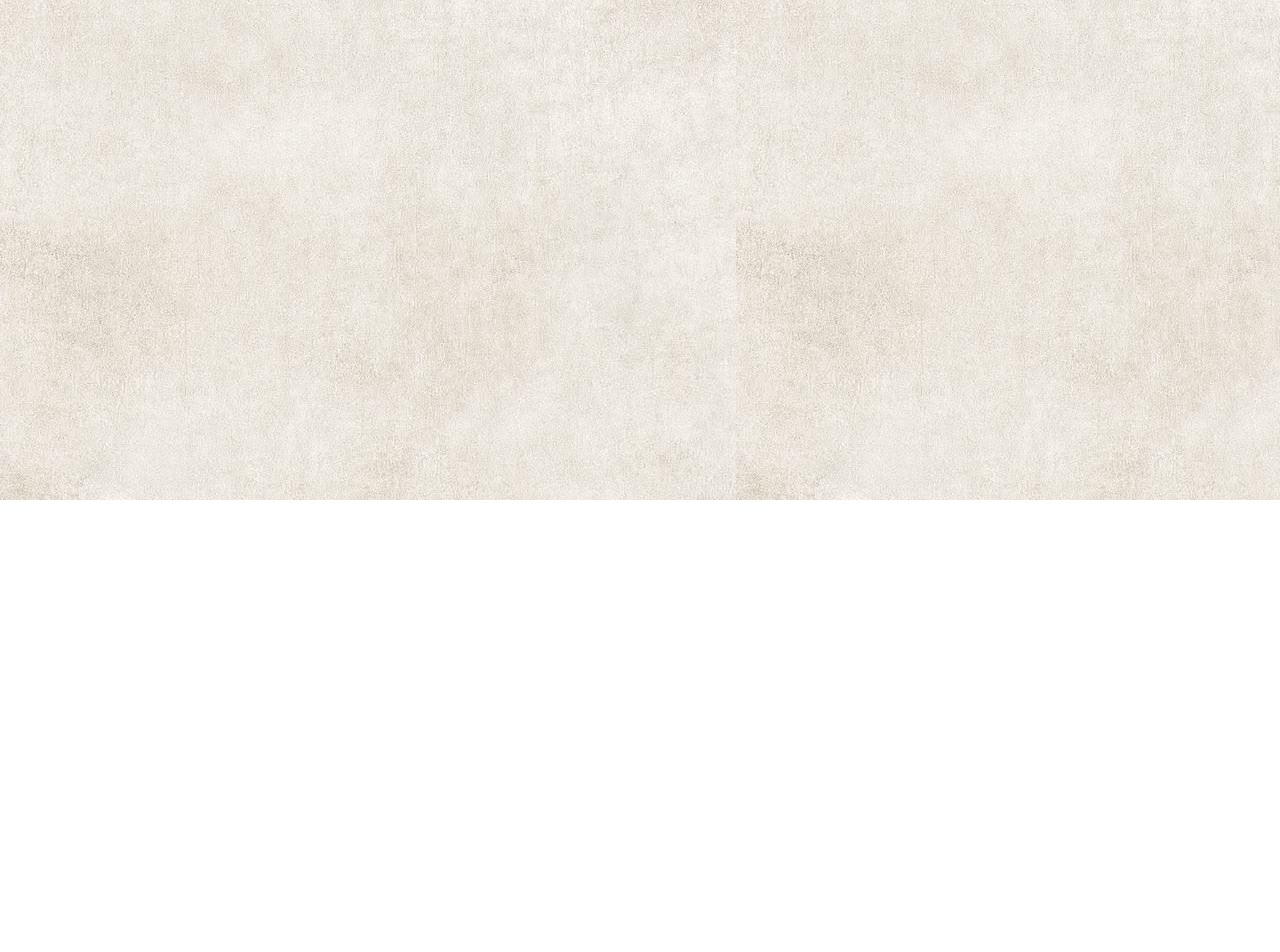
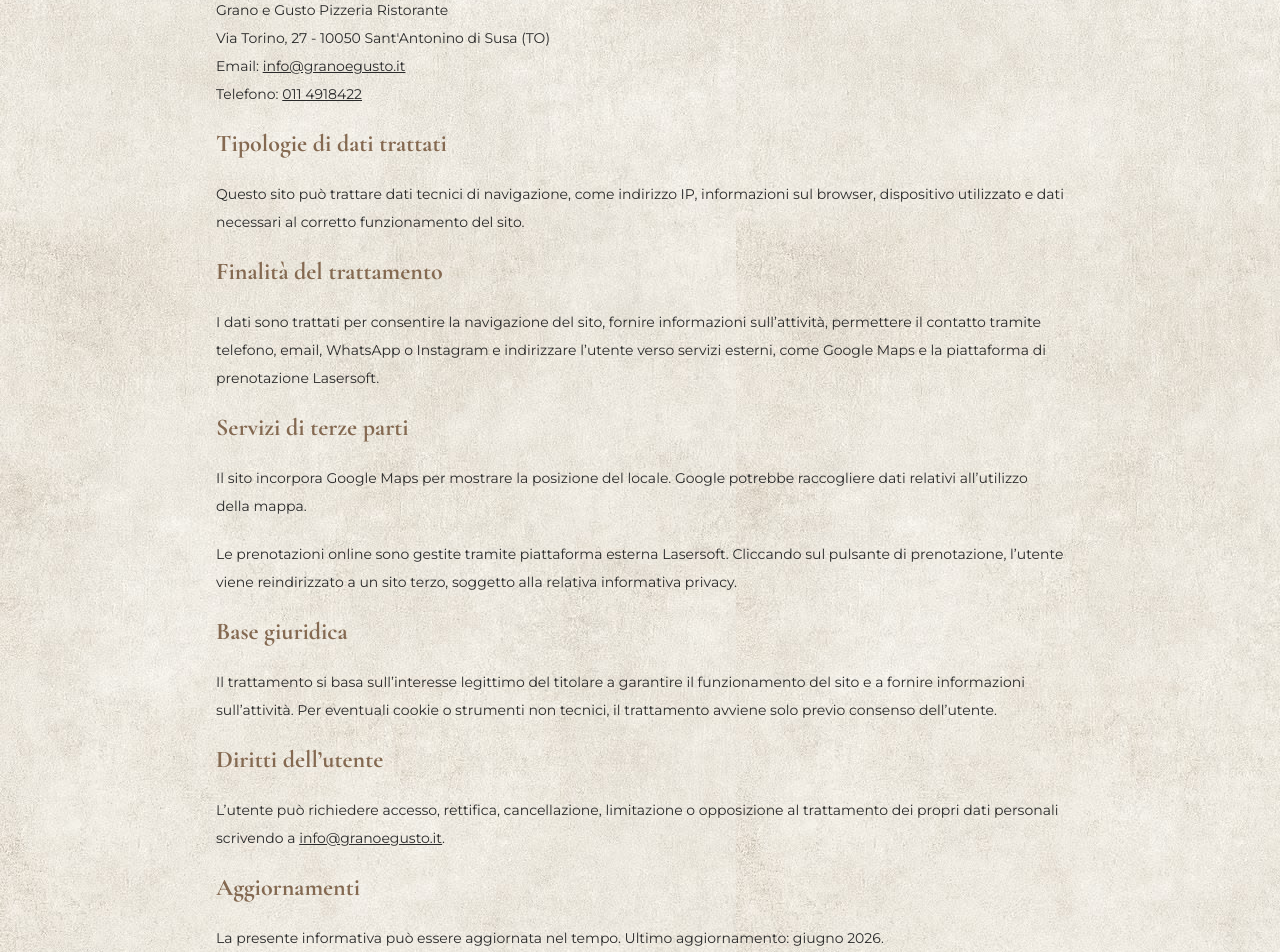
Before and after one commit to bettapcq/grano-e-gusto, a React (Vite) app: page /privacy in a window 1280 px wide. Before the commit this address had no page. Shown: the part 300-1252 px from the top of the page. Before the commit the page ends 800 px from the top, so only its background shows below. Built offline with nearby package versions, Linux system fonts and the light colour scheme.

Commit message:
add cookies and privacy policy pages

```diff
--- a/src/App.jsx
+++ b/src/App.jsx
@@ -3,6 +3,8 @@ import { BrowserRouter, Routes, Route } from "react-router-dom";
 import HomePage from "./pages/HomePage";
 import MenuPage from "./pages/MenuPage";
 import RestaurantSchema from "./components/RestaurantSchema";
+import PrivacyPage from "./pages/PrivacyPage";
+import CookiePolicyPage from "./pages/CookiePolicyPage";
 
 function App() {
   return (
@@ -12,6 +14,8 @@ function App() {
       <Routes>
         <Route path="/" element={<HomePage />} />
         <Route path="/menu" element={<MenuPage />} />
+        <Route path="/privacy" element={<PrivacyPage />} />
+        <Route path="/cookie-policy" element={<CookiePolicyPage />} />
       </Routes>
     </BrowserRouter>
   );
--- /dev/null
+++ b/src/pages/CookiePolicyPage.jsx
@@ -0,0 +1,81 @@
+function CookiePolicyPage() {
+  return (
+    <main className="mx-auto max-w-4xl px-6 py-24 text-[var(--color-dark)]">
+      <h1 className="mb-8 text-4xl font-bold text-[var(--color-primary)]">
+        Cookie Policy
+      </h1>
+
+      <section className="space-y-5 text-sm leading-7">
+        <p>
+          Questa Cookie Policy descrive l’utilizzo di cookie e tecnologie simili
+          sul sito web di Grano e Gusto Pizzeria Ristorante.
+        </p>
+
+        <h2 className="text-2xl font-bold text-[var(--color-primary)]">
+          Cosa sono i cookie
+        </h2>
+        <p>
+          I cookie sono piccoli file di testo che i siti web possono salvare sul
+          dispositivo dell’utente durante la navigazione.
+        </p>
+
+        <h2 className="text-2xl font-bold text-[var(--color-primary)]">
+          Cookie tecnici
+        </h2>
+        <p>
+          Il sito può utilizzare cookie tecnici necessari al corretto
+          funzionamento delle pagine e alla gestione delle preferenze
+          dell’utente. Questi cookie non richiedono consenso preventivo.
+        </p>
+
+        <h2 className="text-2xl font-bold text-[var(--color-primary)]">
+          Cookie di terze parti
+        </h2>
+        <p>
+          Il sito incorpora Google Maps per mostrare la posizione del locale.
+          Questo servizio può installare cookie o raccogliere informazioni
+          tecniche relative alla navigazione dell’utente.
+        </p>
+
+        <h2 className="text-2xl font-bold text-[var(--color-primary)]">
+          Servizi esterni
+        </h2>
+        <p>
+          Il sito contiene link verso servizi esterni, tra cui Lasersoft per la
+          prenotazione online, Google Maps, Instagram e WhatsApp. Quando
+          l’utente accede a questi servizi, il trattamento dei dati è regolato
+          dalle rispettive informative privacy e cookie policy.
+        </p>
+
+        <h2 className="text-2xl font-bold text-[var(--color-primary)]">
+          Cookie analitici e di profilazione
+        </h2>
+        <p>
+          Al momento il sito non utilizza Google Analytics, Meta Pixel o altri
+          strumenti di profilazione pubblicitaria. Se in futuro verranno
+          introdotti strumenti di analisi o marketing, questa Cookie Policy sarà
+          aggiornata e, se necessario, verrà richiesto il consenso dell’utente.
+        </p>
+
+        <h2 className="text-2xl font-bold text-[var(--color-primary)]">
+          Gestione delle preferenze
+        </h2>
+        <p>
+          L’utente può gestire o eliminare i cookie attraverso le impostazioni
+          del proprio browser. In caso di cookie non tecnici, il sito richiederà
+          il consenso prima dell’attivazione.
+        </p>
+
+        <h2 className="text-2xl font-bold text-[var(--color-primary)]">
+          Aggiornamenti
+        </h2>
+        <p>
+          La presente Cookie Policy può essere aggiornata nel tempo. Ultimo
+          aggiornamento: giugno 2026.
+        </p>
+      </section>
+    </main>
+  );
+}
+
+export default CookiePolicyPage;
--- /dev/null
+++ b/src/pages/PrivacyPage.jsx
@@ -0,0 +1,101 @@
+function PrivacyPage() {
+  return (
+    <main className="mx-auto max-w-4xl px-6 py-24 text-[var(--color-dark)]">
+      <h1 className="mb-8 text-4xl font-bold text-[var(--color-primary)]">
+        Privacy Policy
+      </h1>
+
+      <section className="space-y-5 text-sm leading-7">
+        <p>
+          La presente informativa descrive le modalità di trattamento dei dati
+          personali degli utenti che visitano il sito web di Grano e Gusto
+          Pizzeria Ristorante.
+        </p>
+
+        <h2 className="text-2xl font-bold text-[var(--color-primary)]">
+          Titolare del trattamento
+        </h2>
+        <p>
+          Grano e Gusto Pizzeria Ristorante
+          <br />
+          Via Torino, 27 - 10050 Sant&apos;Antonino di Susa (TO)
+          <br />
+          Email:{" "}
+          <a href="mailto:info@granoegusto.it" className="underline">
+            info@granoegusto.it
+          </a>
+          <br />
+          Telefono:{" "}
+          <a href="tel:+390114918422" className="underline">
+            011 4918422
+          </a>
+        </p>
+
+        <h2 className="text-2xl font-bold text-[var(--color-primary)]">
+          Tipologie di dati trattati
+        </h2>
+        <p>
+          Questo sito può trattare dati tecnici di navigazione, come indirizzo
+          IP, informazioni sul browser, dispositivo utilizzato e dati necessari
+          al corretto funzionamento del sito.
+        </p>
+
+        <h2 className="text-2xl font-bold text-[var(--color-primary)]">
+          Finalità del trattamento
+        </h2>
+        <p>
+          I dati sono trattati per consentire la navigazione del sito, fornire
+          informazioni sull’attività, permettere il contatto tramite telefono,
+          email, WhatsApp o Instagram e indirizzare l’utente verso servizi
+          esterni, come Google Maps e la piattaforma di prenotazione Lasersoft.
+        </p>
+
+        <h2 className="text-2xl font-bold text-[var(--color-primary)]">
+          Servizi di terze parti
+        </h2>
+        <p>
+          Il sito incorpora Google Maps per mostrare la posizione del locale.
+          Google potrebbe raccogliere dati relativi all’utilizzo della mappa.
+        </p>
+        <p>
+          Le prenotazioni online sono gestite tramite piattaforma esterna
+          Lasersoft. Cliccando sul pulsante di prenotazione, l’utente viene
+          reindirizzato a un sito terzo, soggetto alla relativa informativa
+          privacy.
+        </p>
+
+        <h2 className="text-2xl font-bold text-[var(--color-primary)]">
+          Base giuridica
+        </h2>
+        <p>
+          Il trattamento si basa sull’interesse legittimo del titolare a
+          garantire il funzionamento del sito e a fornire informazioni
+          sull’attività. Per eventuali cookie o strumenti non tecnici, il
+          trattamento avviene solo previo consenso dell’utente.
+        </p>
+
+        <h2 className="text-2xl font-bold text-[var(--color-primary)]">
+          Diritti dell’utente
+        </h2>
+        <p>
+          L’utente può richiedere accesso, rettifica, cancellazione, limitazione
+          o opposizione al trattamento dei propri dati personali scrivendo a{" "}
+          <a href="mailto:info@granoegusto.it" className="underline">
+            info@granoegusto.it
+          </a>
+          .
+        </p>
+
+        <h2 className="text-2xl font-bold text-[var(--color-primary)]">
+          Aggiornamenti
+        </h2>
+        <p>
+          La presente informativa può essere aggiornata nel tempo. Ultimo
+          aggiornamento: giugno 2026.
+        </p>
+      </section>
+    </main>
+  );
+}
+
+export default PrivacyPage;
```
